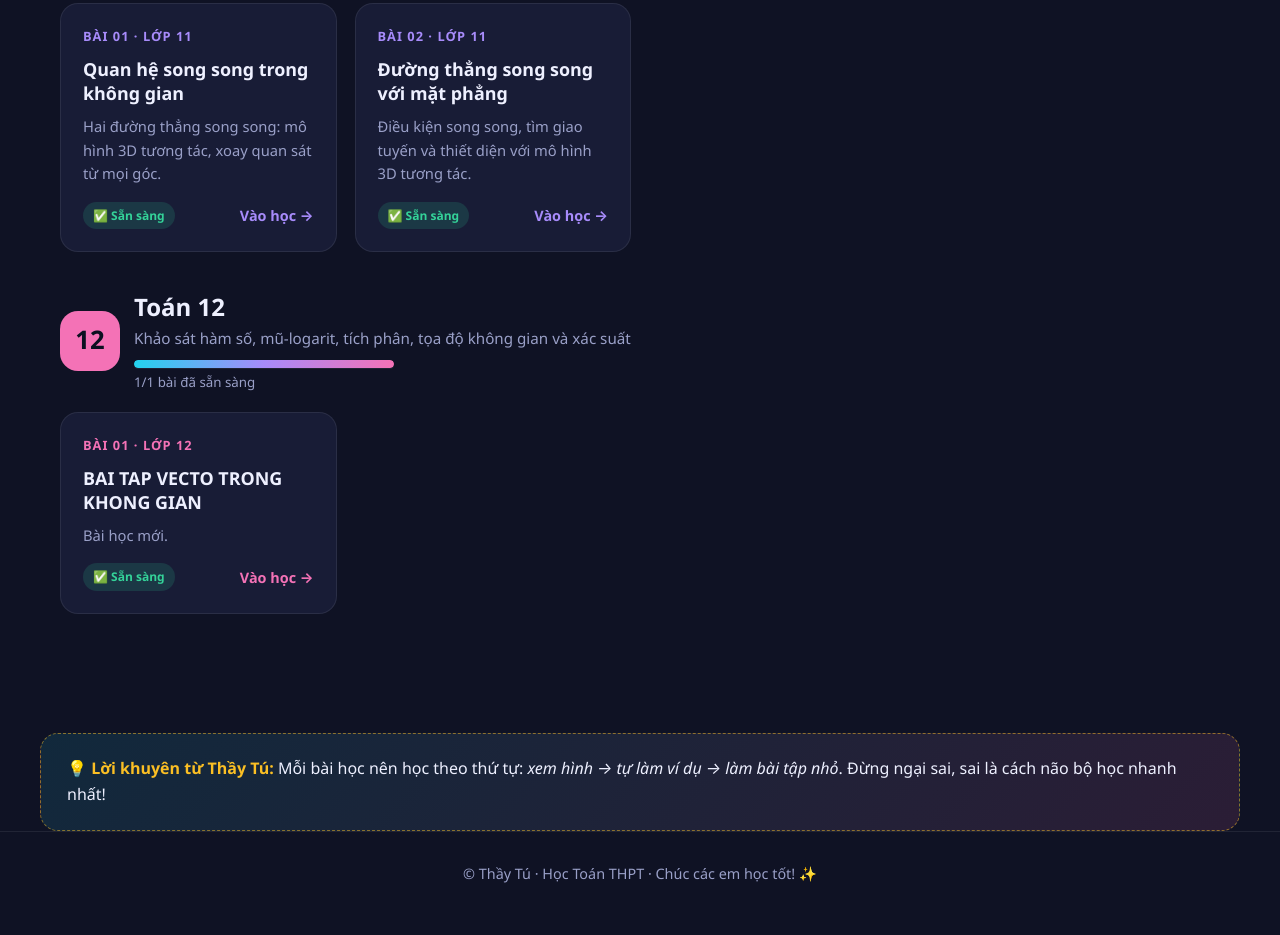
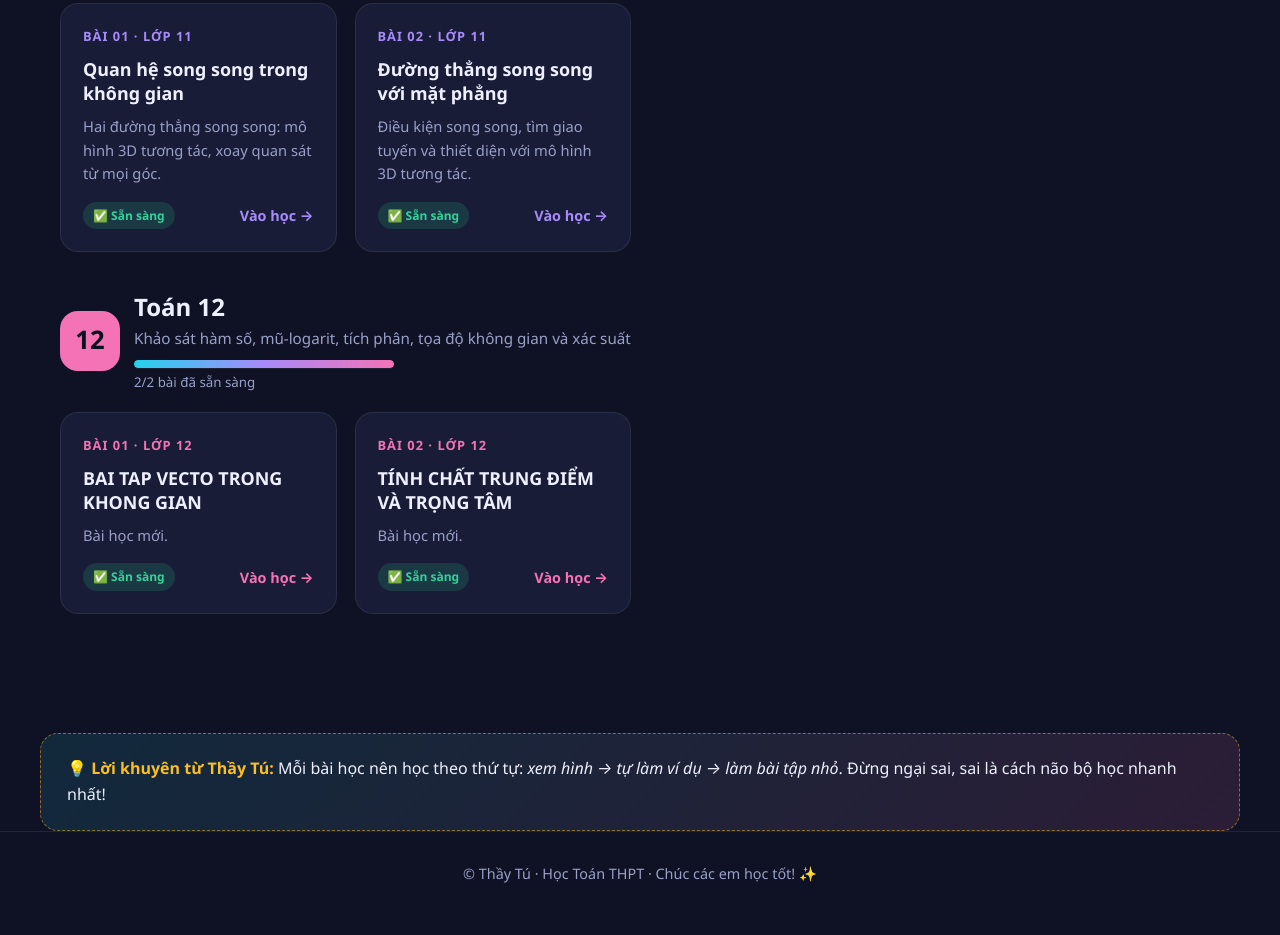
Before and after one commit to ttatuc3macdinhchigli-eng/hoctoancungthaytu, a plain HTML site: page index.html in a window 1280 px wide. Shown: the part 1261-2196 px from the top of the page. Drawn offline with nearby package versions, Linux system fonts and the light colour scheme.

Commit message:
Update index.html

```diff
--- a/index.html
+++ b/index.html
@@ -374,6 +374,8 @@ const GRADES = [
     desc: "Khảo sát hàm số, mũ-logarit, tích phân, tọa độ không gian và xác suất",
     lessons: [
             { t: "BAI TAP VECTO TRONG KHONG GIAN", d: "Bài học mới.", href: "12_BAI_TAP_VECTO_TRONG_KHONG_GIAN__index.html", status: "ready" },
+              { t: "TÍNH CHẤT TRUNG ĐIỂM VÀ TRỌNG TÂM", d: "Bài học mới.", href: "12_VECTO_TRUNG_DIEM_VA_TRONG_TAM__index", status: "ready" },
+
     ]
   }
 ];
```
